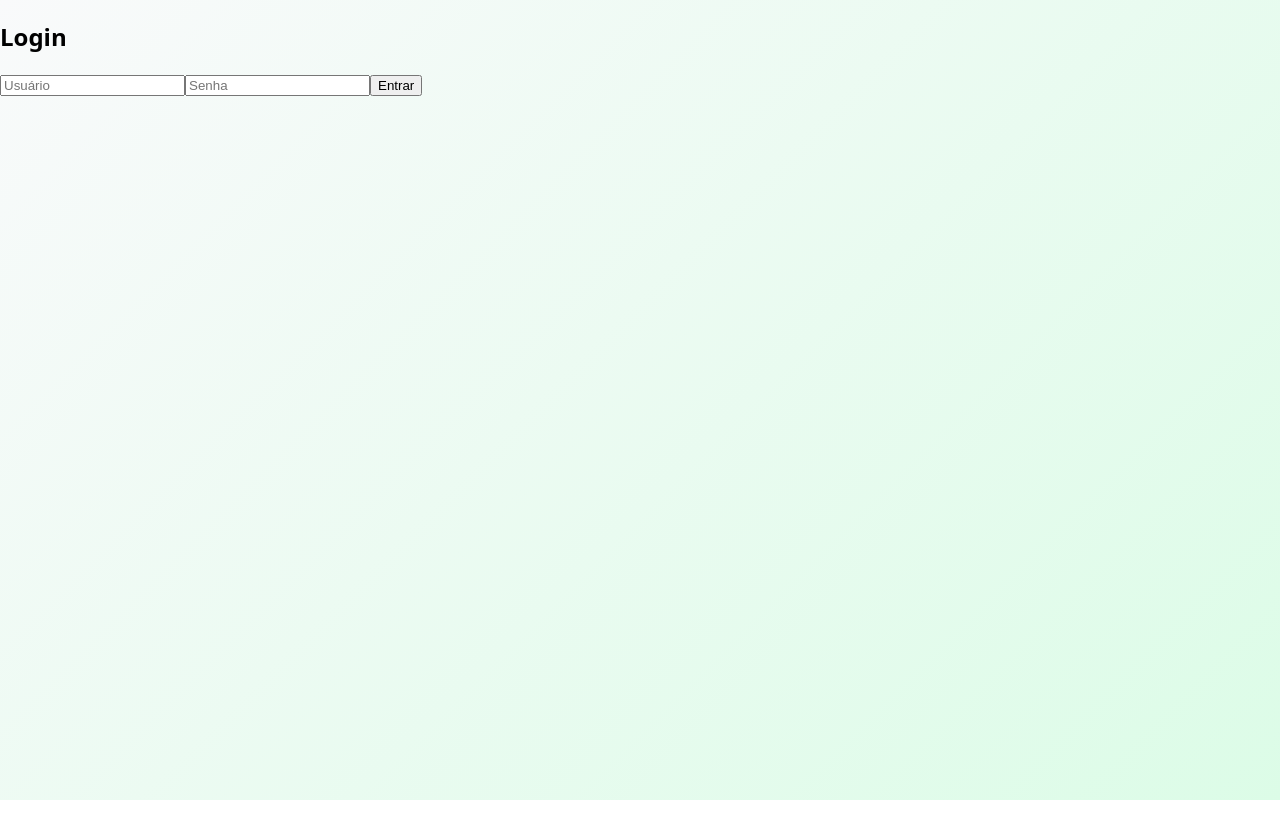
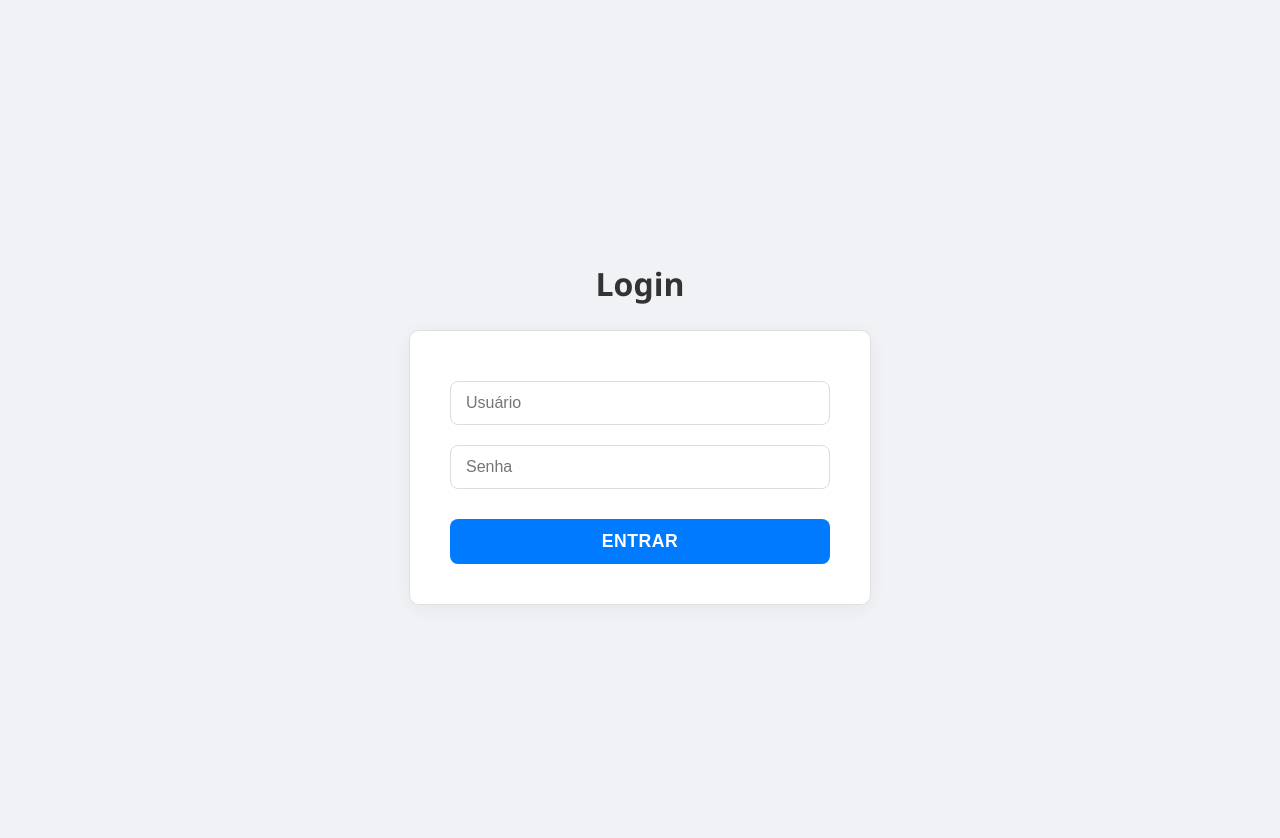
Before and after one commit to crazypegasu/supritec-lp, a React (Vite) app: page /admin in a window 1280 px wide. Before the commit the page ends 800 px from the top, so only its background shows below. Built offline with nearby package versions, Linux system fonts and the light colour scheme.

Commit message:
correção de bugs na pagina admin | atualização no estilo

```diff
--- a/src/AdminLogin.jsx
+++ b/src/AdminLogin.jsx
@@ -1,6 +1,6 @@
 // AdminLogin.jsx
 import React, { useState } from "react";
-import './login.css';
+// import './login.css';
 
 export default function AdminLogin({ onLogin }) {
   const [username, setUsername] = useState("");
--- a/src/App.jsx
+++ b/src/App.jsx
@@ -3,7 +3,9 @@ import { BrowserRouter as Router, Routes, Route, Link, useNavigate } from "react
 import ChatAssistente from "./ChatAssistente.jsx";
 import Comparador from "./Comparador.jsx";
 import AdminDashboard from "./adminDashboard.jsx";
-import './styles.css';
+import AdminLogin from "./AdminLogin.jsx"; // 🔹 importar o login admin
+
+// import './styles.css';
 
 // ============================
 // CardProduto
@@ -243,7 +245,7 @@ function LoginPage({ onLogin }) {
   };
 
   return (
-    <div className="login-page">
+    <div className="admin-login-container">
       <h2>Login</h2>
       <form onSubmit={handleLogin} className="login-form">
         {error && <p className="login-error">{error}</p>}
--- a/src/login.css
+++ b/src/login.css
@@ -1,126 +1,85 @@
-/* ===== Fundo animado ===== */
+/* ===== Fundo minimalista e profissional ===== */
 .admin-login-container {
     display: flex;
     flex-direction: column;
     align-items: center;
     justify-content: center;
     height: 100vh;
-  background: linear-gradient(135deg, #0f0c29, #302b63, #24243e);
-  background-size: 600% 600%;
-  animation: gradientBG 15s ease infinite;
-  font-family: 'Orbitron', sans-serif;
-  color: #f0f0f0;
+    background-color: #f0f2f5; /* Fundo cinza claro */
+    font-family: 'Segoe UI', Tahoma, Geneva, Verdana, sans-serif;
+    color: #333;
     padding: 20px;
 }
 
 /* ===== Título ===== */
 .admin-login-container h2 {
-  font-size: 2.5rem;
-  margin-bottom: 30px;
-  color: #0ff;
-  text-shadow: 0 0 10px #0ff, 0 0 20px #0ff, 0 0 30px #0ff;
-  letter-spacing: 2px;
+    font-size: 2rem;
+    margin-bottom: 25px;
+    color: #007bff; /* Azul corporativo */
+    font-weight: 600;
 }
 
-/* ===== Animação do fundo ===== */
-@keyframes gradientBG {
-  0% { background-position: 0% 50%; }
-  50% { background-position: 100% 50%; }
-  100% { background-position: 0% 50%; }
-}
-
-/* ===== Formulário ===== */
+/* ===== Formulário com design de card ===== */
 .admin-login-container form {
     display: flex;
     flex-direction: column;
-  width: 350px;
+    width: 380px;
     max-width: 90%;
-  background-color: rgba(20, 20, 30, 0.85);
-  padding: 30px;
-  border-radius: 15px;
-  box-shadow: 0 0 20px #0ff, 0 0 40px #0ff33a, 0 0 60px #0ff;
-  border: 2px solid #0ff;
-  animation: glowBorder 2s ease-in-out infinite alternate;
-}
-
-/* ===== Animação do contorno ===== */
-@keyframes glowBorder {
-  0% { box-shadow: 0 0 10px #0ff, 0 0 20px #0ff33a; }
-  100% { box-shadow: 0 0 20px #0ff, 0 0 40px #0ff33a; }
+    background-color: #ffffff;
+    padding: 40px;
+    border-radius: 10px;
+    box-shadow: 0 4px 20px rgba(0, 0, 0, 0.05); /* Sombra suave */
 }
 
 /* ===== Inputs ===== */
 .admin-login-container input {
     padding: 12px 15px;
     margin: 10px 0;
-  border-radius: 10px;
-  border: none;
+    border-radius: 8px;
+    border: 1px solid #ddd;
     outline: none;
     font-size: 1rem;
-  background-color: rgba(0,0,0,0.4);
-  color: #0ff;
-  text-shadow: 0 0 3px #0ff;
-  box-shadow: inset 0 0 5px #0ff;
-  transition: all 0.3s ease;
+    color: #555;
+    transition: border-color 0.2s, box-shadow 0.2s;
 }
 
 .admin-login-container input:focus {
-  background-color: rgba(0,0,0,0.6);
-  box-shadow: 0 0 10px #0ff, inset 0 0 10px #0ff33a;
-  color: #fff;
+    border-color: #007bff;
+    box-shadow: 0 0 0 3px rgba(0, 123, 255, 0.1);
 }
 
-/* ===== Botão neon ===== */
+/* ===== Botão de login ===== */
 .admin-login-container button {
-  margin-top: 15px;
+    margin-top: 20px;
     padding: 12px;
-  font-size: 1.2rem;
+    font-size: 1.1rem;
     font-weight: bold;
-  background-color: #0ff;
-  color: #000;
+    background-color: #007bff;
+    color: #fff;
     border: none;
-  border-radius: 10px;
+    border-radius: 8px;
     cursor: pointer;
     text-transform: uppercase;
-  letter-spacing: 1px;
-  box-shadow: 0 0 10px #0ff, 0 0 20px #0ff, 0 0 30px #0ff;
-  animation: neonPulse 1.5s ease-in-out infinite alternate;
-  transition: transform 0.2s ease;
+    letter-spacing: 0.5px;
+    transition: background-color 0.2s, transform 0.2s;
 }
 
 .admin-login-container button:hover {
-  transform: scale(1.05);
-}
-
-/* ===== Animação neon pulsando ===== */
-@keyframes neonPulse {
-  0% { box-shadow: 0 0 10px #0ff, 0 0 20px #0ff33a, 0 0 30px #0ff; }
-  100% { box-shadow: 0 0 20px #0ff, 0 0 40px #0ff33a, 0 0 60px #0ff; }
+    background-color: #0056b3;
+    transform: translateY(-2px);
 }
 
 /* ===== Mensagem de erro ===== */
 .error {
-  color: #ff0055;
-  font-weight: bold;
-  margin-bottom: 10px;
+    color: #dc3545; /* Vermelho padrão para erros */
+    font-weight: 500;
+    margin-bottom: 15px;
     text-align: center;
-  text-shadow: 0 0 5px #ff0055, 0 0 10px #ff55aa;
-  animation: shake 0.3s ease;
-}
-
-/* ===== Efeito shake para erro ===== */
-@keyframes shake {
-  0% { transform: translateX(0); }
-  25% { transform: translateX(-5px); }
-  50% { transform: translateX(5px); }
-  75% { transform: translateX(-5px); }
-  100% { transform: translateX(0); }
 }
 
 /* ===== Responsividade ===== */
 @media (max-width: 400px) {
     .admin-login-container form {
-    width: 100%;
-    padding: 20px;
+        padding: 30px;
     }
 }
--- a/src/styles.css
+++ b/src/styles.css
@@ -27,8 +27,8 @@ body {
   min-height: 100vh;
 }
 
-/* ================= NAV FIXO ================= */
-.app-nav {
+/* ================= HEADER PRINCIPAL FIXO (Barra Preta) ================= */
+.app-header-main {
   position: fixed;
   top: 0;
   left: 0;
@@ -39,11 +39,23 @@ body {
   display: flex;
   justify-content: center;
   align-items: center;
+  z-index: 1000;
+}
+
+.app-header-content {
+  width: 100%;
+  max-width: 1200px;
+  display: flex;
+  justify-content: space-between;
+  align-items: center;
+  padding: 0 20px;
+}
+
+.app-nav {
+  display: flex;
+  align-items: center;
   gap: 20px;
-  padding: 0;
-  z-index: 1000;
   font-weight: bold;
-  font-size: 15px;
 }
 
 .app-nav a {
@@ -57,7 +69,31 @@ body {
   color: #4caf50;
 }
 
-/* ================= HEADER VERDE ================= */
+.user-info {
+  display: flex;
+  align-items: center;
+  gap: 10px;
+}
+
+.user-welcome {
+  font-size: 14px;
+}
+
+.btn-logout {
+  padding: 5px 10px;
+  background-color: var(--red-600);
+  color: white;
+  border: none;
+  border-radius: 5px;
+  cursor: pointer;
+  transition: background-color 0.2s;
+}
+
+.btn-logout:hover {
+  background-color: #c82333;
+}
+
+/* ================= HEADER VERDE DO CATÁLOGO ================= */
 .app-header {
   background-color: var(--green-700);
   color: var(--white);
@@ -66,7 +102,6 @@ body {
   top: 45px;
   z-index: 900;
   padding: 1rem;
-  text-align: center;
   display: flex;
   flex-direction: column;
   align-items: center;
@@ -540,3 +575,90 @@ body {
 .clear-filter-button:hover {
   background-color: #eee;
 }
+
+/* ===== Fundo minimalista e profissional ===== */
+.admin-login-container {
+  display: flex;
+  flex-direction: column;
+  align-items: center;
+  justify-content: center;
+  height: 100vh;
+  background-color: #f0f2f5; /* Fundo cinza claro */
+  font-family: 'Segoe UI', Tahoma, Geneva, Verdana, sans-serif;
+  color: #333;
+  padding: 20px;
+}
+
+/* ===== Título ===== */
+.admin-login-container h2 {
+  font-size: 2rem;
+  margin-bottom: 25px;
+  color: #333; /* Cor neutra e profissional */
+  font-weight: 600;
+}
+
+/* ===== Formulário com design de card ===== */
+.admin-login-container form {
+  display: flex;
+  flex-direction: column;
+  width: 380px;
+  max-width: 90%;
+  background-color: #ffffff;
+  padding: 40px;
+  border-radius: 10px;
+  box-shadow: 0 4px 20px rgba(0, 0, 0, 0.05); /* Sombra suave */
+  border: 1px solid #e0e0e0;
+}
+
+/* ===== Inputs ===== */
+.admin-login-container input {
+  padding: 12px 15px;
+  margin: 10px 0;
+  border-radius: 8px;
+  border: 1px solid #ddd;
+  outline: none;
+  font-size: 1rem;
+  color: #555;
+  transition: border-color 0.2s, box-shadow 0.2s;
+}
+
+.admin-login-container input:focus {
+  border-color: #007bff;
+  box-shadow: 0 0 0 3px rgba(0, 123, 255, 0.1);
+}
+
+/* ===== Botão de login ===== */
+.admin-login-container button {
+  margin-top: 20px;
+  padding: 12px;
+  font-size: 1.1rem;
+  font-weight: bold;
+  background-color: #007bff;
+  color: #fff;
+  border: none;
+  border-radius: 8px;
+  cursor: pointer;
+  text-transform: uppercase;
+  letter-spacing: 0.5px;
+  transition: background-color 0.2s, transform 0.2s;
+}
+
+.admin-login-container button:hover {
+  background-color: #0056b3;
+  transform: translateY(-2px);
+}
+
+/* ===== Mensagem de erro ===== */
+.error {
+  color: #dc3545; /* Vermelho padrão para erros */
+  font-weight: 500;
+  margin-bottom: 15px;
+  text-align: center;
+}
+
+/* ===== Responsividade ===== */
+@media (max-width: 400px) {
+  .admin-login-container form {
+    padding: 30px;
+  }
+}
```
Lines whose indentation alone changed are shown as unchanged.
